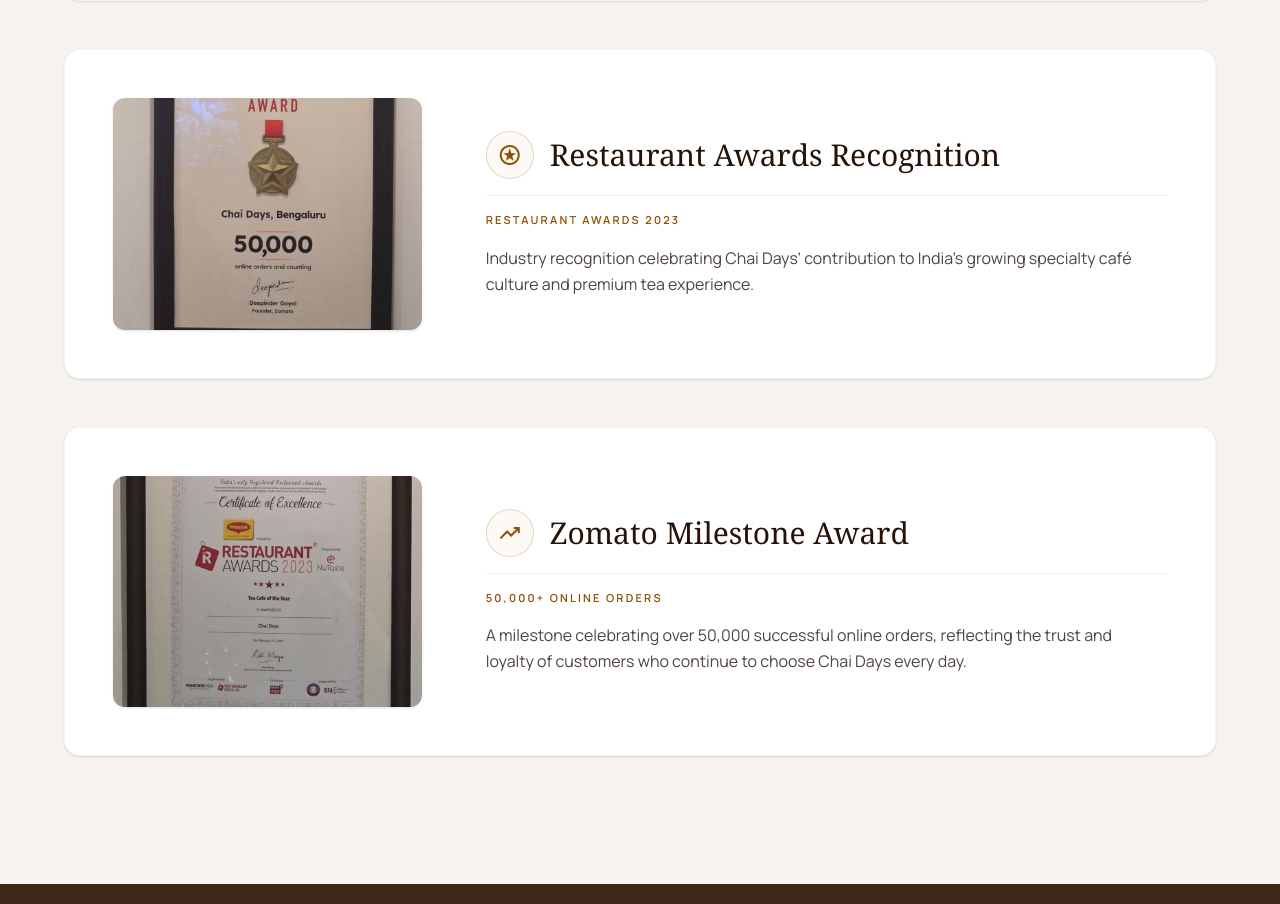
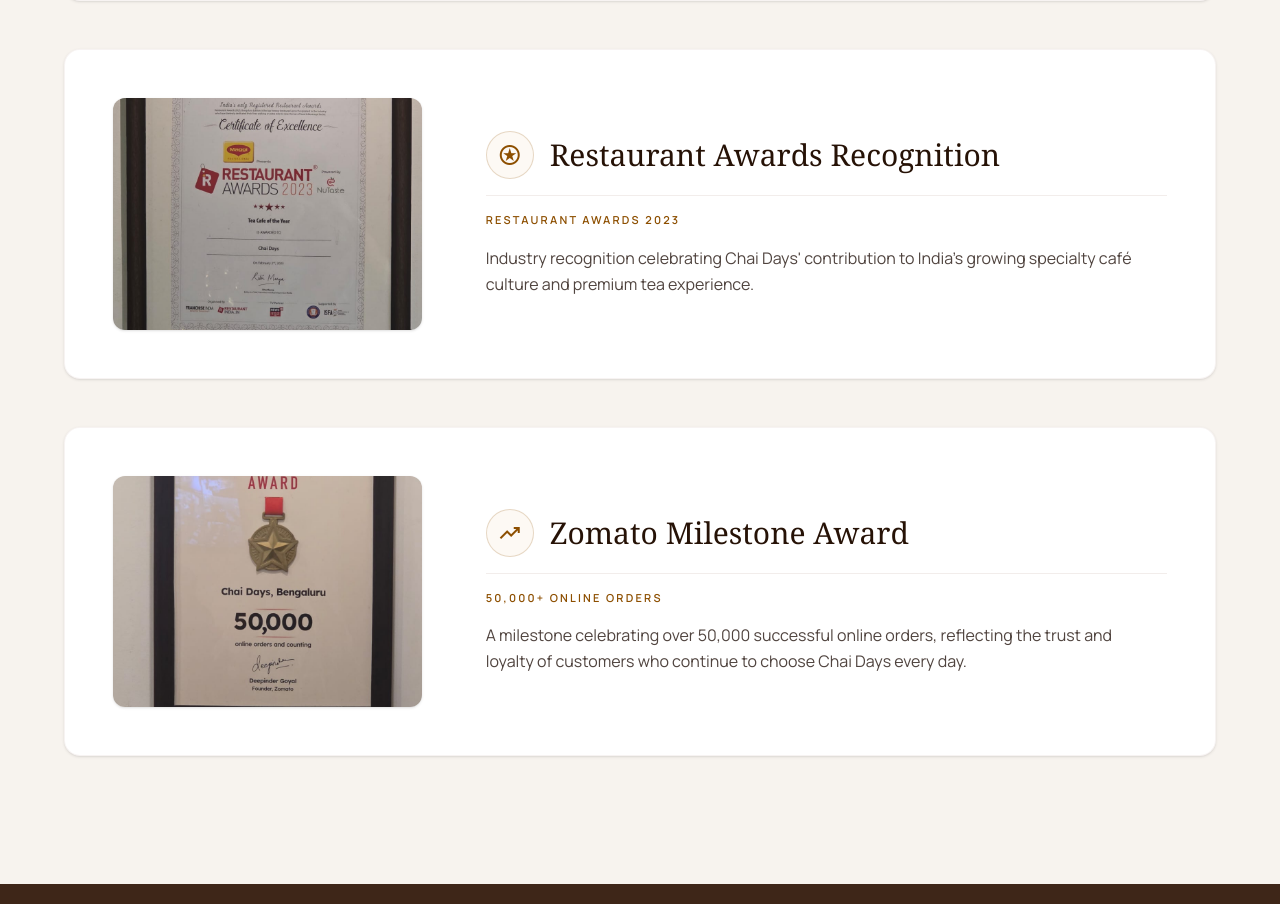
Before and after one commit to zaeemahamad111-ops/chaidays, a Next.js app: page /about in a window 1280 px wide. Shown: the part 4195-5099 px from the top of the page. Built offline with nearby package versions, Linux system fonts and the light colour scheme; no server answers; the database is empty.

Commit message:
fix: Swap images for Zomato and Restaurant Awards to match their titles

```diff
--- a/app/about/page.tsx
+++ b/app/about/page.tsx
@@ -119,8 +119,8 @@ export default async function AboutPage() {
               { icon: 'workspace_premium', title: 'Tea Café of the Year', org: 'Restaurant Awards 2023', desc: 'Awarded to Chai Days as Tea Café of the Year, recognizing excellence in tea craftsmanship, customer experience, and innovation in the café industry.', img: '/images/awards/award-1.png' },
               { icon: 'military_tech', title: 'Best Tea Café of the Year – Bengaluru', org: 'Food Connoisseurs India Awards', desc: "A prestigious recognition celebrating Chai Days as Bengaluru's Best Tea Café, honoring exceptional quality, hospitality, and consistency.", img: '/images/awards/award-2.jpg' },
               { icon: 'verified', title: 'Certificate of Excellence', org: 'Food Connoisseurs India Awards', desc: 'Presented to Chai Days for maintaining outstanding standards in food, beverages, service, and overall guest satisfaction.', img: '/images/awards/award-3.jpg' },
-              { icon: 'stars', title: 'Restaurant Awards Recognition', org: 'Restaurant Awards 2023', desc: "Industry recognition celebrating Chai Days' contribution to India's growing specialty café culture and premium tea experience.", img: '/images/awards/award-4.jpg' },
-              { icon: 'trending_up', title: 'Zomato Milestone Award', org: '50,000+ Online Orders', desc: 'A milestone celebrating over 50,000 successful online orders, reflecting the trust and loyalty of customers who continue to choose Chai Days every day.', img: '/images/awards/award-5.jpg' }
+              { icon: 'stars', title: 'Restaurant Awards Recognition', org: 'Restaurant Awards 2023', desc: "Industry recognition celebrating Chai Days' contribution to India's growing specialty café culture and premium tea experience.", img: '/images/awards/award-5.jpg' },
+              { icon: 'trending_up', title: 'Zomato Milestone Award', org: '50,000+ Online Orders', desc: 'A milestone celebrating over 50,000 successful online orders, reflecting the trust and loyalty of customers who continue to choose Chai Days every day.', img: '/images/awards/award-4.jpg' }
             ].map((award, i) => (
               <ScrollReveal key={award.title} delay={i * 100}>
                 <div className="grid grid-cols-1 md:grid-cols-12 gap-8 lg:gap-16 items-center bg-white p-8 md:p-12 rounded-2xl shadow-sm border border-outline-variant/20 hover:shadow-md transition-shadow">
```
